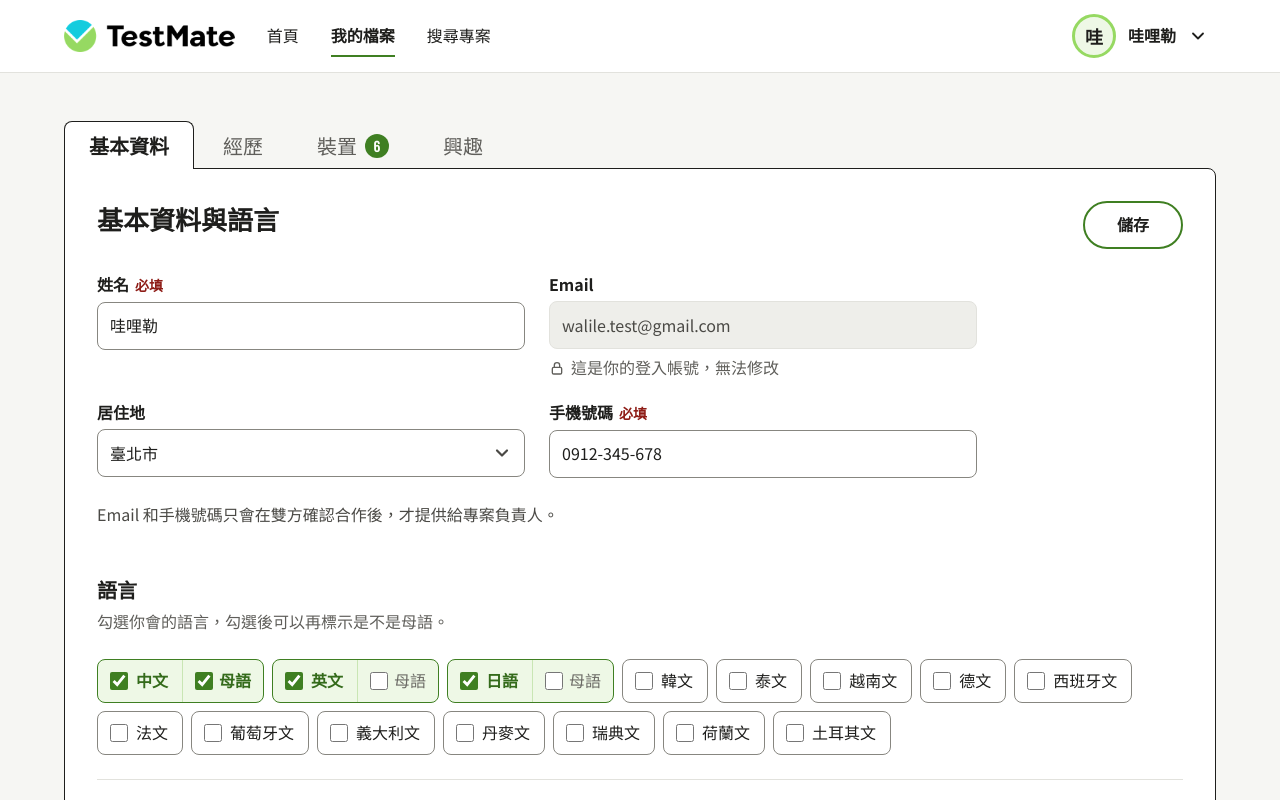
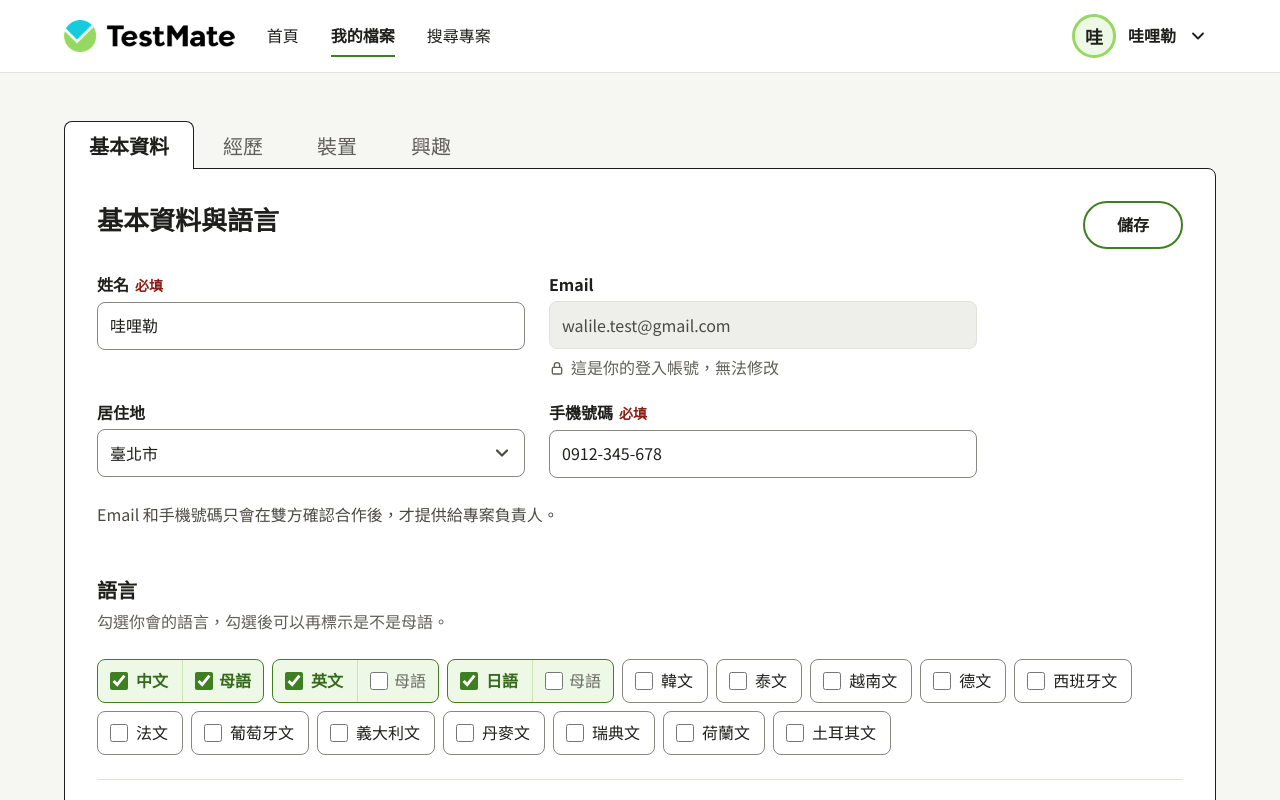
Before and after one commit to s094334/testmate, a React (Vite) app: page /tester/profile in a window 1280 px wide. Built offline with nearby package versions, Linux system fonts and the light colour scheme.

Commit message:
fix: remove the count badge from the devices tab

```diff
--- a/src/pages/TesterProfilePage/index.tsx
+++ b/src/pages/TesterProfilePage/index.tsx
@@ -38,9 +38,6 @@ export function TesterProfilePage() {
             className="text-ink-subtle data-active:border-ink data-active:bg-surface data-active:text-ink desktop:px-6 desktop:text-[20px] flex h-12 items-center gap-2 rounded-t-md border border-b-0 border-transparent px-3 text-[17px] font-medium whitespace-nowrap transition-colors duration-150 ease-out data-active:font-bold"
           >
             裝置
-            <span className="bg-tester-strong text-surface font-num h-6 min-w-6 rounded-full px-1.5 text-center text-[16px] leading-6 font-semibold">
-              {deviceList.length}
-            </span>
           </TabsTrigger>
           <TabsTrigger
             value="interests"
```
